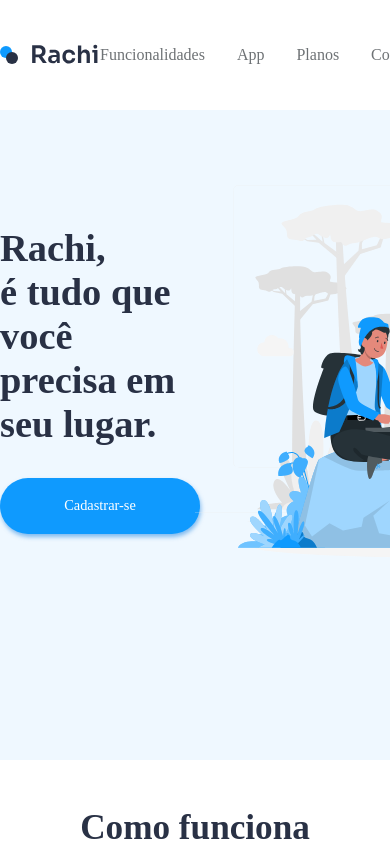
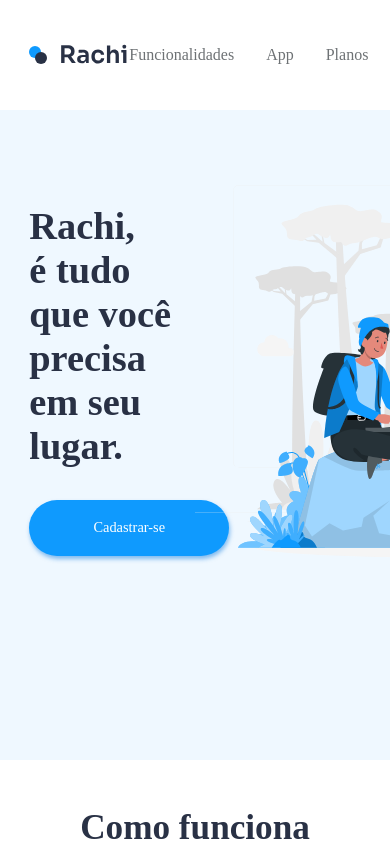
Before and after one commit to PedroMakengo/rachi, a React (Create React App) app: page / in a window 390 px wide. Shown: the top 844 px of the page. Built offline with nearby package versions, Linux system fonts and the light colour scheme.

Commit message:
Adicionando header

```diff
--- a/src/App.css
+++ b/src/App.css
@@ -21,3 +21,9 @@ footer {
   align-items: center;
   justify-content: center;
 }
+
+@media (max-width: 480px) {
+  .container {
+    width: 85%;
+  }
+}
```
